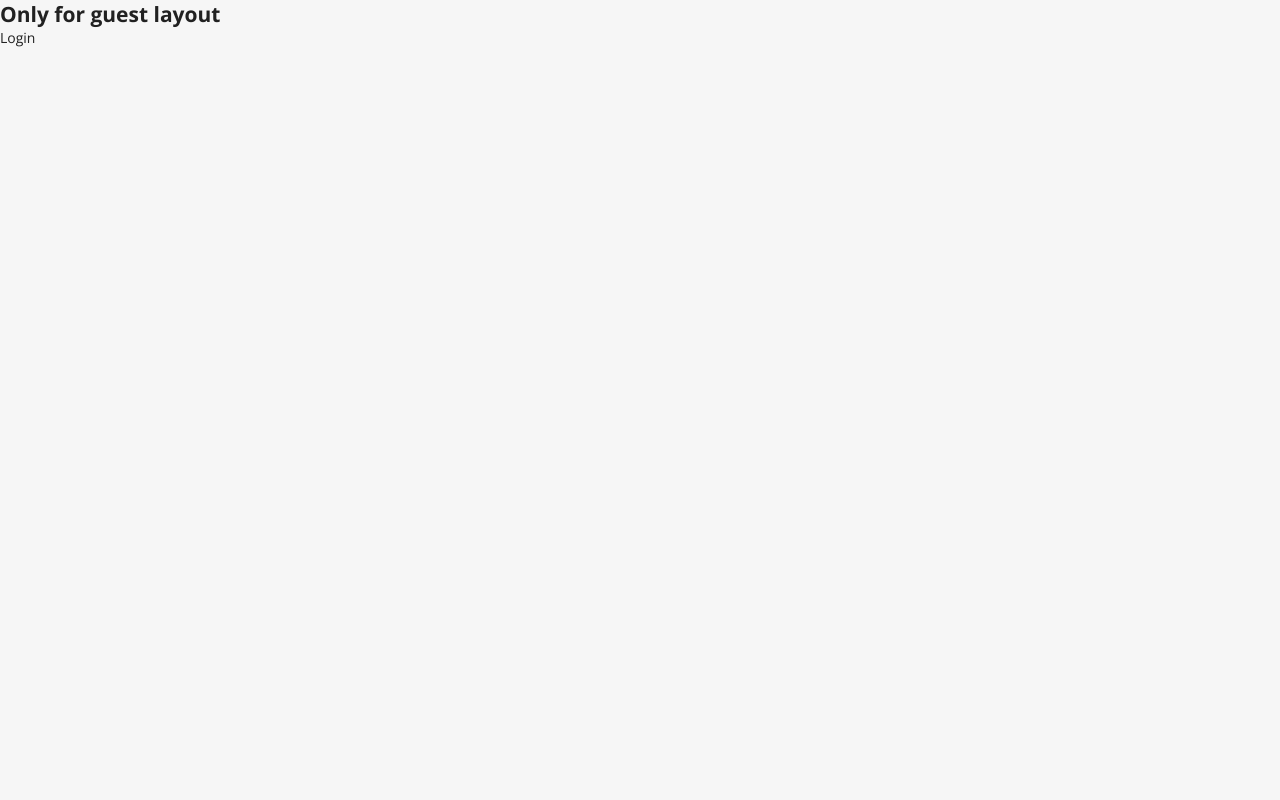
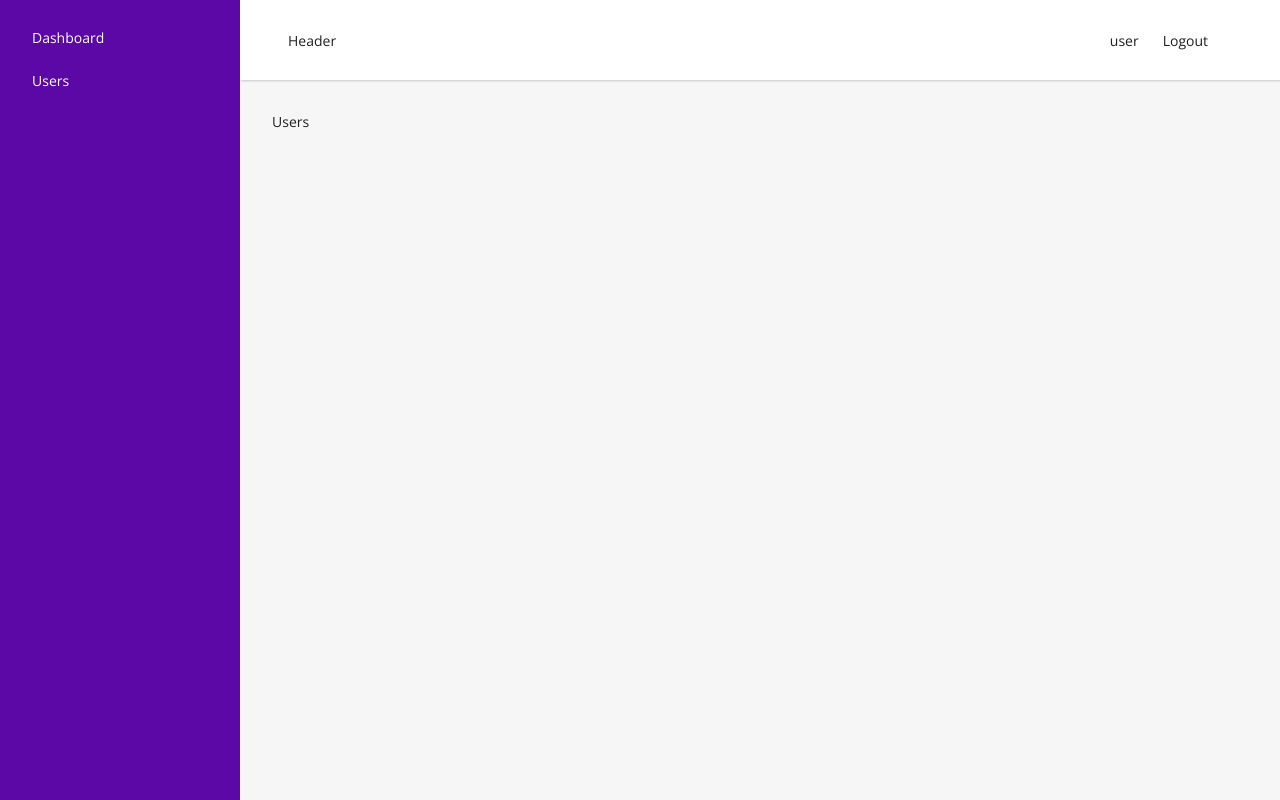
Before and after one commit to Jahiker/laravel-react-app, a React (Vite) app in the folder frontend/: page /users in a window 1280 px wide. Before the commit this address led to /login. Built offline with nearby package versions, Linux system fonts and the light colour scheme; sample sign-in values are in the browser's storage.

Commit message:
[add] login and register forms

```diff
--- a/frontend/package.json
+++ b/frontend/package.json
@@ -11,6 +11,7 @@
     "start": "npm run dev"
   },
   "dependencies": {
+    "axios": "^1.4.0",
     "prop-types": "^15.8.1",
     "react": "^18.2.0",
     "react-dom": "^18.2.0",
--- a/frontend/src/context/ContextProvider.jsx
+++ b/frontend/src/context/ContextProvider.jsx
@@ -9,8 +9,10 @@ export const StateContext = createContext({
 })
 
 export const ContextProvider = ({ children }) => {
-  const [user, setUser] = useState({})
-  const [token, _setToken] = useState(localStorage.getItem('token'))
+  const [user, setUser] = useState({
+    name: 'user'
+  })
+  const [token, _setToken] = useState(localStorage.getItem('ACCESS_TOKEN'))
 
   const setToken = (token) => {
     _setToken(token)
--- a/frontend/src/layout/DefaultLayout.jsx
+++ b/frontend/src/layout/DefaultLayout.jsx
@@ -1,5 +1,5 @@
 import { useContext } from 'react'
-import { Navigate, Outlet } from 'react-router-dom'
+import { Navigate, Outlet, Link } from 'react-router-dom'
 import { StateContext } from '../context/ContextProvider'
 
 const DefaultLayout = () => {
@@ -9,10 +9,30 @@ const DefaultLayout = () => {
     return <Navigate to='/login' />
   }
 
+  const onLogout = (e) => {
+    e.preventDefault()
+  }
+
   return (
-    <div>
-      <h2>Default Layout</h2>
-      <Outlet />
+    <div id='defaultLayout'>
+      <aside>
+        <Link to='/dashboard'>Dashboard</Link>
+        <Link to='/users'>Users</Link>
+      </aside>
+      <div className='content'>
+        <header>
+          <div>Header</div>
+          <div>
+            {user.name}
+            <a href='#' className='btn-logout' onClick={onLogout}>
+              Logout
+            </a>
+          </div>
+        </header>
+        <main>
+          <Outlet />
+        </main>
+      </div>
     </div>
   )
 }
--- a/frontend/src/layout/GuestLayout.jsx
+++ b/frontend/src/layout/GuestLayout.jsx
@@ -10,9 +10,10 @@ const GuestLayout = () => {
   }
 
   return (
-    <div>
-      <h2>Only for guest layout</h2>
-      <Outlet />
+    <div className='login-signup-form'>
+      <div className='form'>
+        <Outlet />
+      </div>
     </div>
   )
 }
--- a/frontend/src/pages/Login.jsx
+++ b/frontend/src/pages/Login.jsx
@@ -1,8 +1,17 @@
+import { Link } from 'react-router-dom'
 const Login = () => {
+  const onSubmit = (e) => {
+    e.preventDefault()
+  }
+
   return (
-    <div>
-      Login
-    </div>
+    <form onSubmit={onSubmit} className='animated fadeInDown'>
+      <h1 className='title'>Login into your account</h1>
+      <input type='email' placeholder='Email' />
+      <input type='password' placeholder='Password' />
+      <button className='btn btn-block'>Login</button>
+      <p className='message'>Not Registered? <Link to='/signup'>Create an account</Link> </p>
+    </form>
   )
 }
 
--- a/frontend/src/pages/Signup.jsx
+++ b/frontend/src/pages/Signup.jsx
@@ -1,8 +1,20 @@
+import { Link } from 'react-router-dom'
+
 const Signup = () => {
+  const onSubmit = (e) => {
+    e.preventDefault()
+  }
+
   return (
-    <div>
-      Signup
-    </div>
+    <form onSubmit={onSubmit} className='animated fadeInDown'>
+      <h1 className='title'>Signup for free</h1>
+      <input type='text' placeholder='Full Name' />
+      <input type='email' placeholder='Email Address' />
+      <input type='password' placeholder='Password' />
+      <input type='password' placeholder='Password Confirmation' />
+      <button className='btn btn-block'>Register</button>
+      <p className='message'>Already Registered? <Link to='/login'>Sign in</Link> </p>
+    </form>
   )
 }
 
```
Also changed, not shown: frontend/src/axios-client.js (added, +26 -0 lines), 2 other files (tests, documents, lock files or other folders).
